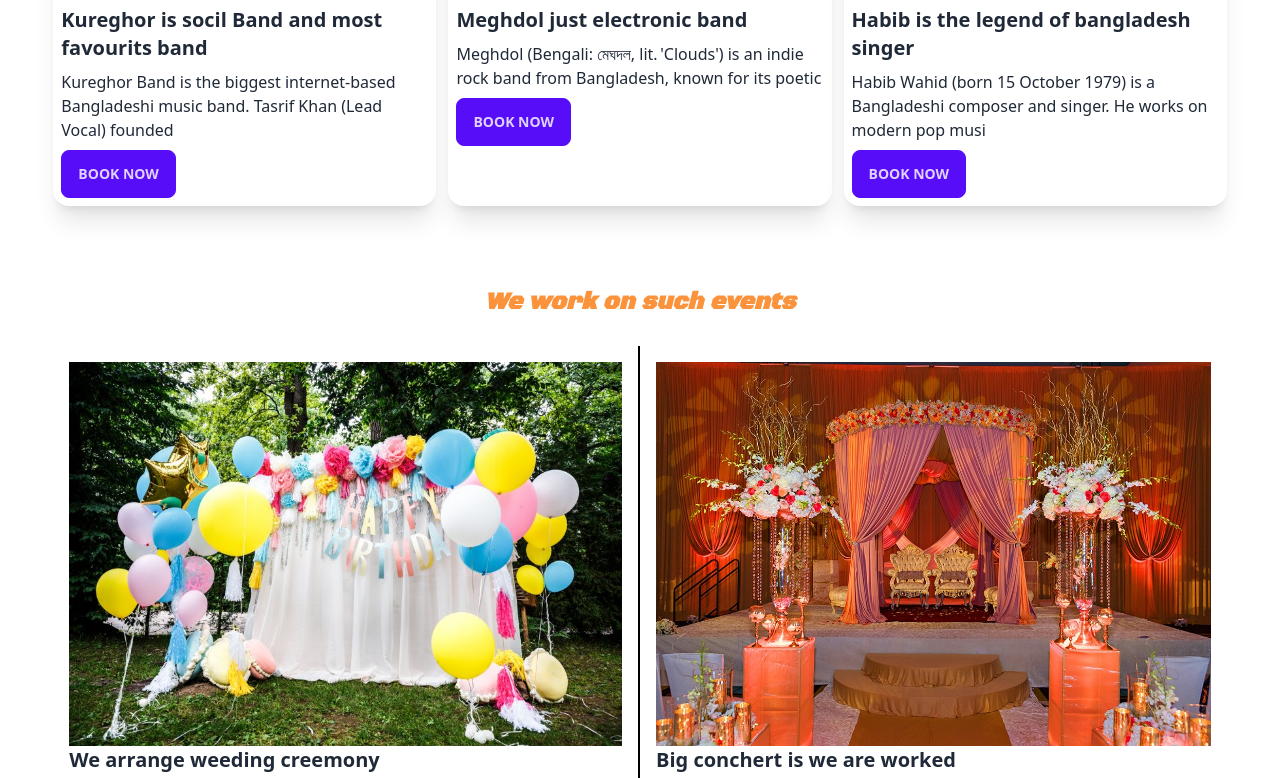
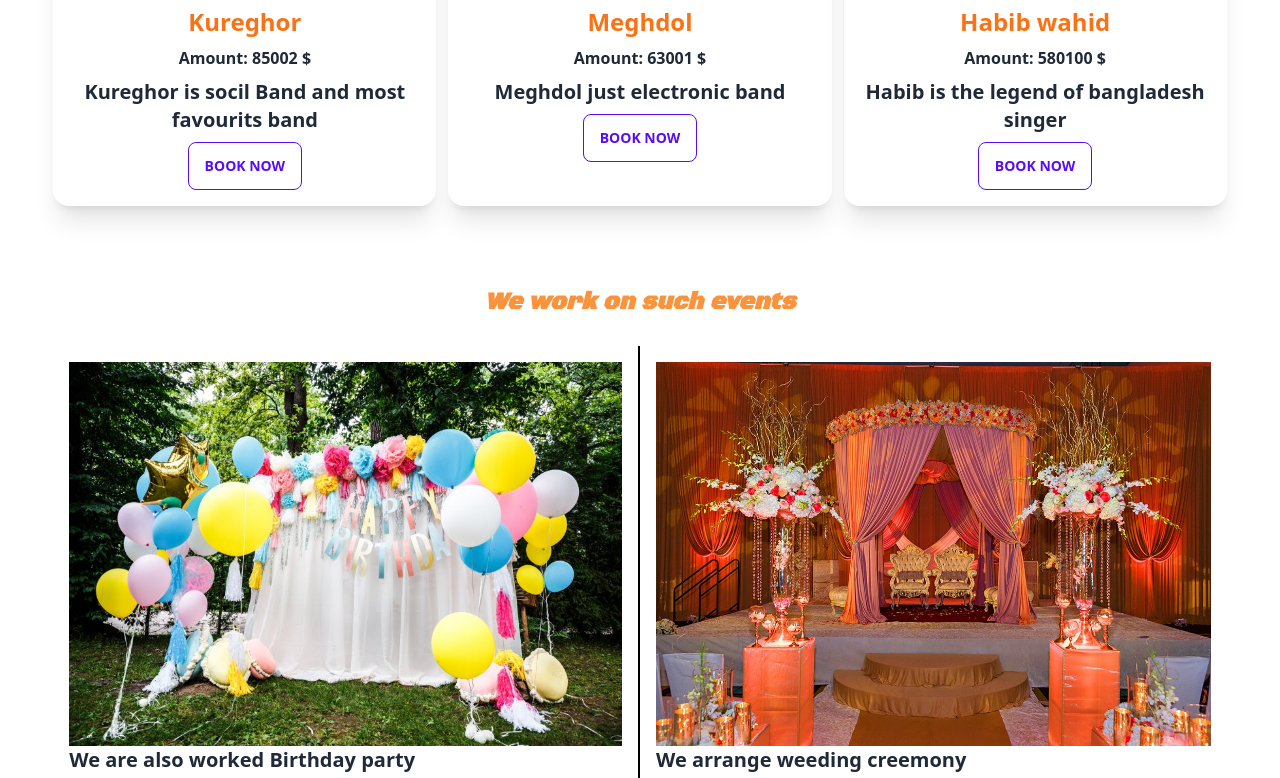
Before and after one commit to Roknuzzaman5546/Black-brain-projects, a React (Vite) app: page / in a window 1280 px wide. Shown: the part 1682-2460 px from the top of the page. Built offline with nearby package versions, Linux system fonts and the light colour scheme; no server answers.

Commit message:
card code added & log in register error set up

```diff
--- a/src/Pages/Book/Book.jsx
+++ b/src/Pages/Book/Book.jsx
@@ -1,10 +1,17 @@
+import { useLoaderData } from 'react-router-dom';
 import Navbar from '../../Navbar/Navbar';
 import work1 from '../../assets/work1.jpg'
 import work2 from '../../assets/work2.jpg'
 import work3 from '../../assets/work3.jpg'
 import work4 from '../../assets/work4.jpg'
+import Bookdetails from './Bookdetails';
+import { BsFacebook, BsInstagram, BsLinkedin, BsTwitter } from 'react-icons/bs';
+import { BiSolidPhoneCall } from "react-icons/bi";
+import { MdSms } from "react-icons/md";
 
 const Book = () => {
+    const bands = useLoaderData();
+
     return (
         <div className=' w-11/12 mx-auto'>
             <Navbar></Navbar>
@@ -31,6 +38,27 @@ const Book = () => {
                     <a href="#item4" className="btn btn-xs">4</a>
                 </div>
             </div>
+            <h2 className=' text-center font-Blackops font-bold text-3xl mt-10 text-purple-500'><span className=' text-orange-400'>Booking conchert by</span> <br /> your favouirt band <span className=' text-black'>or</span> singer !!</h2>
+            <div className=' grid md:grid-cols-2 grid-cols-1 gap-4 mt-10'>
+                {
+                    bands.map(band => <Bookdetails key={band.id} band={band}></Bookdetails>)
+                }
+            </div>
+                <h2 className=' text-3xl font-Blackops font-bold text-orange-500 text-center my-10'>Contact us for Booking program</h2>
+            <div className=' grid md:grid-cols-3 grid-cols-2 gap-7 w-9/12 mx-auto'>
+                <div className=''>
+                    <h2 className=' flex gap-2 items-center text-2xl font-bold btn btn-outline btn-primary'><BiSolidPhoneCall></BiSolidPhoneCall> Call us</h2>
+                    <h2 className=' flex gap-2 items-center text-2xl my-2 font-bold btn btn-outline btn-error'><MdSms></MdSms> Send sms</h2>
+                </div>
+                <div>
+                    <h2 className=' flex gap-2 items-center text-2xl font-bold btn btn-outline btn-primary'><BsTwitter></BsTwitter> Twitter</h2>
+                    <h2 className=' flex gap-2 items-center text-2xl my-2 font-bold btn btn-outline btn-info'><BsLinkedin></BsLinkedin> Linkedin</h2>
+                </div>
+                <div>
+                    <h2 className=' flex gap-2 items-center text-2xl font-bold btn btn-outline btn-primary'><BsFacebook></BsFacebook> Facebook</h2>
+                    <h2 className=' flex gap-2 items-center text-2xl my-2 font-bold btn btn-outline btn-error'><BsInstagram></BsInstagram> Instagram</h2>
+                </div>
+            </div>
         </div>
     );
 };
--- /dev/null
+++ b/src/Pages/Book/Bookdetails.jsx
@@ -0,0 +1,14 @@
+const Bookdetails = ({ band }) => {
+    const { id, img, fee, title, name } = band;
+    return (
+        <div className="">
+            <img className=" w-11/12 mx-auto h-56 mb-3 rounded-lg" src={img} alt="" />
+            <div className=" flex flex-col items-center gap-2">
+                <h2 className=" text-center btn btn-outline btn-secondary text-orange-400 font-bold">Fee: {fee} $</h2>
+                <h3 className=" text-center btn btn-outline btn-secondary text-xl text-orange-400">Heir :{name}</h3>
+            </div>
+        </div>
+    );
+};
+
+export default Bookdetails;
--- a/src/Pages/Login.jsx
+++ b/src/Pages/Login.jsx
@@ -1,24 +1,32 @@
-import { useContext } from "react";
+import { useContext, useState } from "react";
 import Navbar from "../Navbar/Navbar";
 import { Authcontext } from "../Authprovaider/Authprovaider";
 import { Link, useLocation, useNavigate } from "react-router-dom";
+import { ToastContainer, toast } from "react-toastify";
 
 const Login = () => {
-    const {userlogin} = useContext(Authcontext)
+    const { userlogin } = useContext(Authcontext)
+    const [error, setError] = useState(null);
     const navigate = useNavigate();
     const location = useLocation();
-    const handlLogin = e  =>{
+
+    const handlLogin = e => {
         e.preventDefault()
         const email = e.target.email.value;
-        const password = e.target. password.value;
+        const password = e.target.password.value;
+        setError('')
         userlogin(email, password)
-        .then(result =>{
-            console.log('user logged succesfully',result.user)
-            navigate(location.state ? location.state  : '/')
-        })
-        .catch(error =>{
-            console.log(error)
-        })
+            .then(result => {
+                console.log('user logged succesfully', result.user)
+                if (result.user) {
+                    toast("log is succesfully go to home Page")
+                    navigate( location?.state ? location.state : ('/'))
+                }
+            })
+            .catch(error => {
+                console.log(error)
+                setError("Email or pasword dosn't match")
+            })
     }
     return (
         <div>
@@ -45,6 +53,9 @@ const Login = () => {
                                     <a href="#" className="label-text-alt link link-hover">Forgot password?</a>
                                 </label>
                             </div>
+                            {
+                                error && <p className=" font-bold text-red-500 text-sm">{error}</p>
+                            }
                             <div className="form-control mt-6">
                                 <button className="btn btn-secondary">Login</button>
                             </div>
@@ -53,6 +64,7 @@ const Login = () => {
                     </div>
                 </div>
             </div>
+            <ToastContainer></ToastContainer>
         </div>
     );
 };
--- a/src/Pages/Register.jsx
+++ b/src/Pages/Register.jsx
@@ -15,17 +15,21 @@ const Register = () => {
         const password = e.target.password.value;
         setError('')
         if(!/[A-Z]/.test(password)){
-            return setError('Please Type at least 1 capital letter password')
+            return setError('Please Type password at least 1 capital letter')
+        }
+        if (!/[!@#$%^&*()]/.test(password)) {
+            return setError(' Password should be 1 Speachial cerarcter')
         }
         userRegister(email, password)
             .then(result => {
                 const user = result.user;
                 if (user) {
-                    toast('User register sucsessfully',user.displayname)
+                    toast('User register sucsessfully go to home')
                 }
             })
             .catch(error => {
                 setError(error.message)
+                console.log(error)
             })
     }
 
--- a/src/Pages/Service.jsx
+++ b/src/Pages/Service.jsx
@@ -3,16 +3,17 @@ import PropTypes from 'prop-types';
 
 
 const Service = ({ band }) => {
-    const { img, title, details, id } = band;
+    const { img, title, name, id, fee } = band;
     return (
         <div>
             <Link to={`/service/${id}`}>
                 <div className="card h-96 card-compact bg-base-100 shadow-xl">
                     <img className=" h-44 rounded-lg" src={img} alt="" />
-                    <div className=" space-y-2 p-2">
-                        <h2 className="card-title">{title}</h2>
-                        <p className="">{details.length == 150 ? details : details.slice(0, 100)}</p>
-                        <button className=" btn btn-primary">Book now</button>
+                    <div className=" space-y-2 p-2 flex flex-col items-center">
+                        <h2 className=" text-2xl font-bold text-orange-500">{name}</h2>
+                        <p className=" font-bold">Amount: {fee} $</p>
+                        <h2 className="card-title flex-grow text-center">{title}</h2>
+                        <button className=" btn btn-primary btn-outline">Book now</button>
                     </div>
                 </div>
             </Link>
--- a/src/Pages/Works.jsx
+++ b/src/Pages/Works.jsx
@@ -10,12 +10,14 @@ const Works = () => {
             <div className=" grid md:grid-cols-2 grid-cols-1">
                 <div className=' md:border-b-2 md:border-r-2 md:border-black p-4'>
                     <img className=' h-96' src={work1} alt="" />
-                    <h2 className=' text-xl font-bold'>We arrange weeding creemony</h2>
+                    <h2 className=' text-xl font-bold'>We are also worked Birthday party</h2>
                     <p>Fee: 4000$</p>
                 </div>
                 <div className=' md:border-b-2 md:border-black p-4'>
                     <img className=' h-96' src={work2} alt="" />
-                    <h2 className=' text-xl font-bold'>Big conchert is we are worked</h2>
+                    <h2 className=' text-xl font-bold'>
+                        We arrange weeding creemony
+                    </h2>
                     <p>Fee: 3050$</p>
                 </div>
                 <div className=' md:border-r-2 md:border-black p-4'>
@@ -25,7 +27,9 @@ const Works = () => {
                 </div>
                 <div className=' md:border-black p-4'>
                     <img className=' h-96' src={work4} alt="" />
-                    <h2 className=' text-xl font-bold'>We are also worked Birthday party</h2>
+                    <h2 className=' text-xl font-bold'>
+                        Big conchert is we are worked
+                    </h2>
                     <p>Fee: 4220$</p>
                 </div>
             </div>
--- a/src/Routs/Routs.jsx
+++ b/src/Routs/Routs.jsx
@@ -26,7 +26,8 @@ const rout = createBrowserRouter([
             },
             {
                 path: '/book',
-                element: <Book></Book>
+                element: <Privateraout><Book></Book></Privateraout>,
+                loader: () => fetch('/band.json')
             },
             {
                 path: '/service/:id',
```
